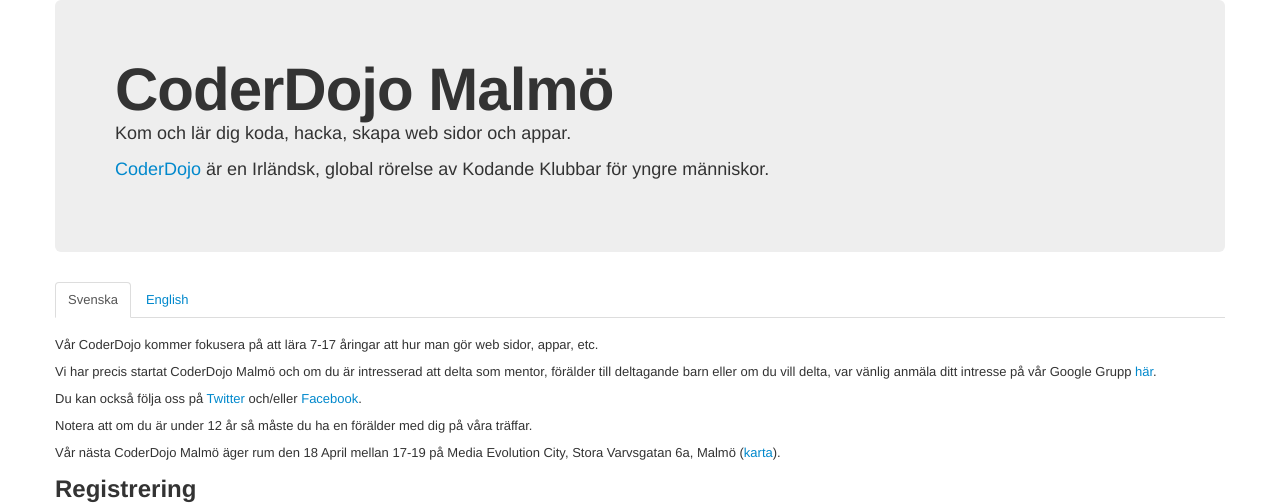
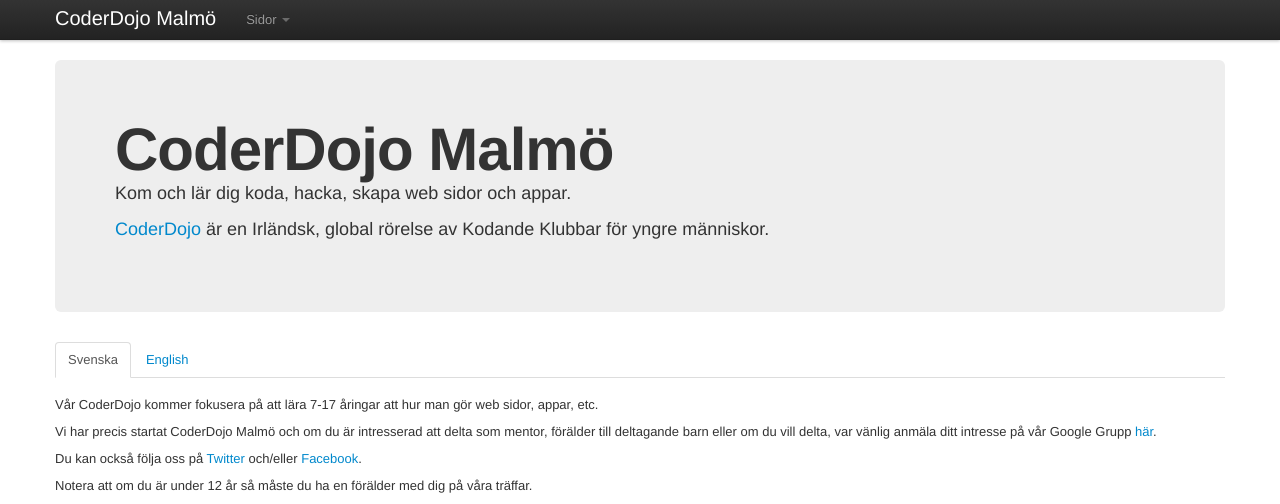
Before and after one commit to coderdojo-malmo/coderdojo-malmo.github.com, a Jekyll site: the page built from index.html, in a window 1280 px wide and 1232 px high. Shown: the top 504 px of the window. Built offline with Jekyll 4.4.1, drawn with Linux system fonts in a browser that asks for light colours.

Commit message:
layout, navbar

```diff
--- /dev/null
+++ b/_includes/navbar.html
@@ -0,0 +1,16 @@
+<div class="navbar navbar-fixed-top">
+	<div class=navbar-inner>
+		<div class=container>
+			<a class=brand href="/">CoderDojo Malmö</a>
+			<ul class=nav>
+				<li class=dropdown>
+					<a href=# class=dropdown-toggle data-toggle=dropdown>Sidor <b class=caret></b></a>
+					<ul class=dropdown-menu>
+						<li><a href="/scratch.html">Scratch</a>
+						<li><a href="/web_batman.html">Webb med Batman</a>
+					</ul>
+				</li>
+			</ul>
+		</div>
+	</div>
+</div>
--- a/_layouts/default.html
+++ b/_layouts/default.html
@@ -4,8 +4,10 @@
         <meta charset=UTF-8>
         <title>{% if page.title %}{{ page.title }} - {% endif %}{{ site.title }}</title>
         <link href={{site.asset_path}}/bootstrap/css/bootstrap.min.css rel=stylesheet>
+        <link href={{site.asset_path}}/style.css rel=stylesheet>
     </head>
     <body>
+        {% include navbar.html %}
         <div class=container>
         {{content}}
         </div> <!-- .container -->
--- a/_layouts/page.html
+++ b/_layouts/page.html
@@ -1,5 +1,7 @@
 ---
 layout: default
 ---
-<h1>{{page.title}}</h1>
+<div class=page-header>
+    <h1>{{page.title}}</h1>
+</div>
 {{content}}
--- /dev/null
+++ b/assets/style.css
@@ -0,0 +1,3 @@
+body {
+    padding-top: 60px;
+}
--- a/index.html
+++ b/index.html
@@ -58,9 +58,3 @@
     <li>Olle Jonsson - Mentor
     <li>Michael Tiberg - Organisatör
 </ul>
-
-<h2>Resurser</h2>
-
-<p>
-<a href="/scratch.html">Scratch</a>
-</p>
```
Also changed, not shown: scratch.md (line endings or trailing spaces).
